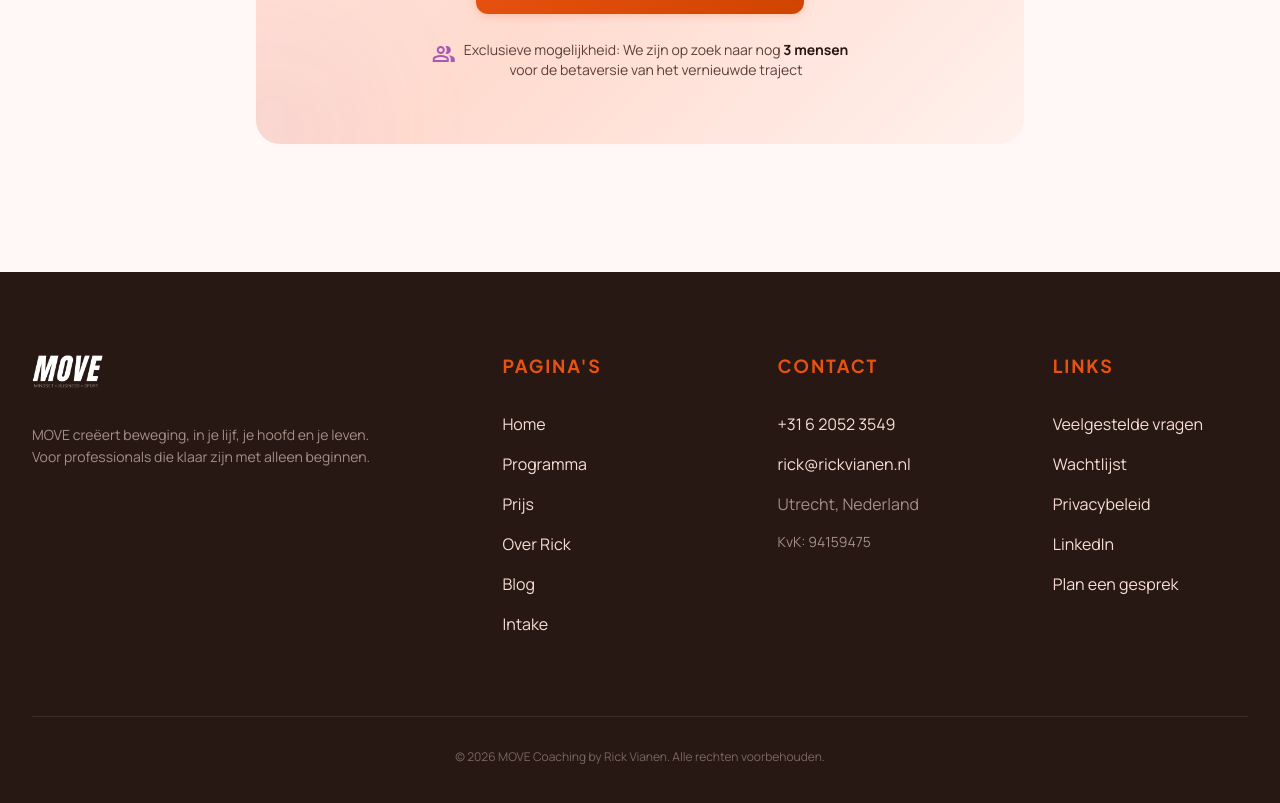
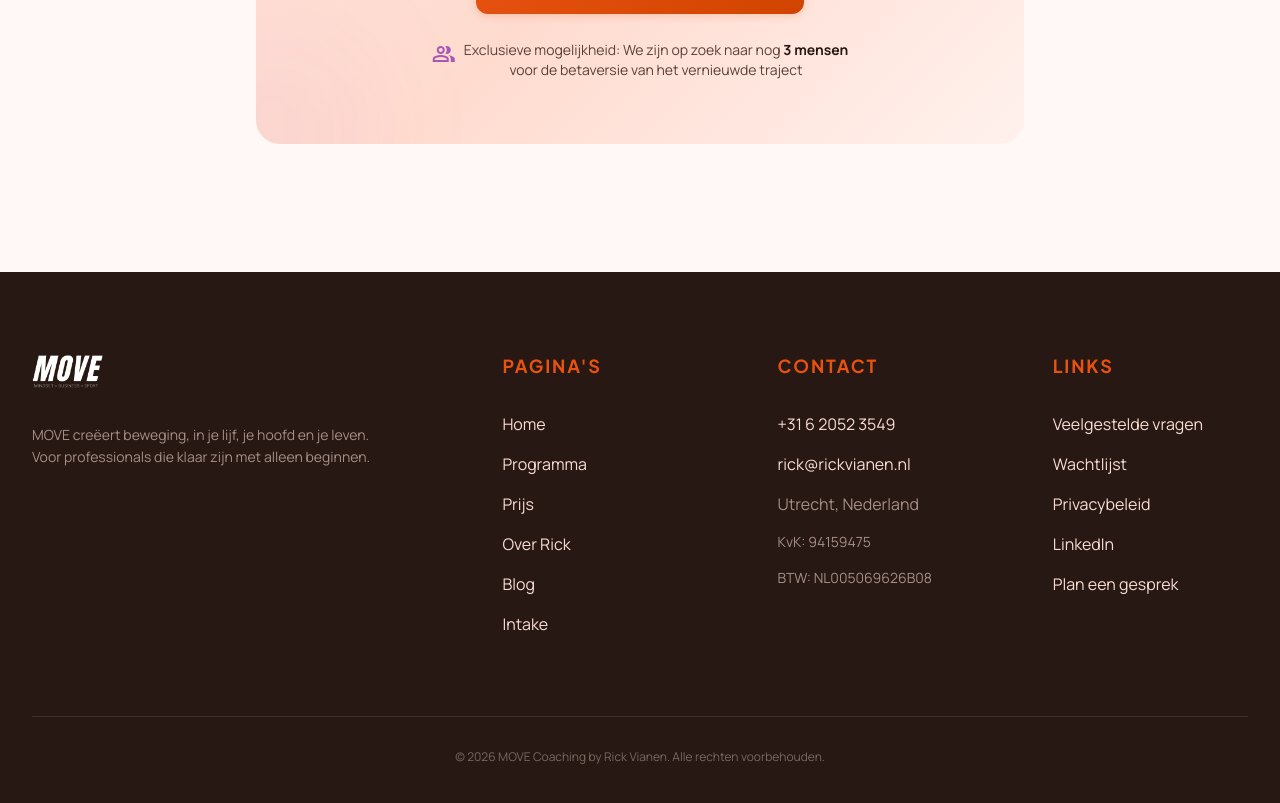
Before and after one commit to iwbtools-a11y/rick-vianen, a Next.js app: page / in a window 1280 px wide. Shown: the part 8486-9289 px from the top of the page. Built offline with nearby package versions, Linux system fonts and the light colour scheme.

Commit message:
Add BTW ID to footer and open LinkedIn in new tab
Co-Authored-By: Claude Sonnet 4.6 <noreply@anthropic.com>

```diff
--- a/src/components/footer.tsx
+++ b/src/components/footer.tsx
@@ -86,6 +86,9 @@ export function Footer() {
             <li className="text-surface-container-highest/60 text-sm">
               KvK: 94159475
             </li>
+            <li className="text-surface-container-highest/60 text-sm">
+              BTW: NL005069626B08
+            </li>
           </ul>
         </div>
 
@@ -112,6 +115,8 @@ export function Footer() {
             <li>
               <a
                 href="https://www.linkedin.com/in/rick-vianen-481a73179/"
+                target="_blank"
+                rel="noopener noreferrer"
                 className="hover:text-primary transition-colors"
               >
                 LinkedIn
```
